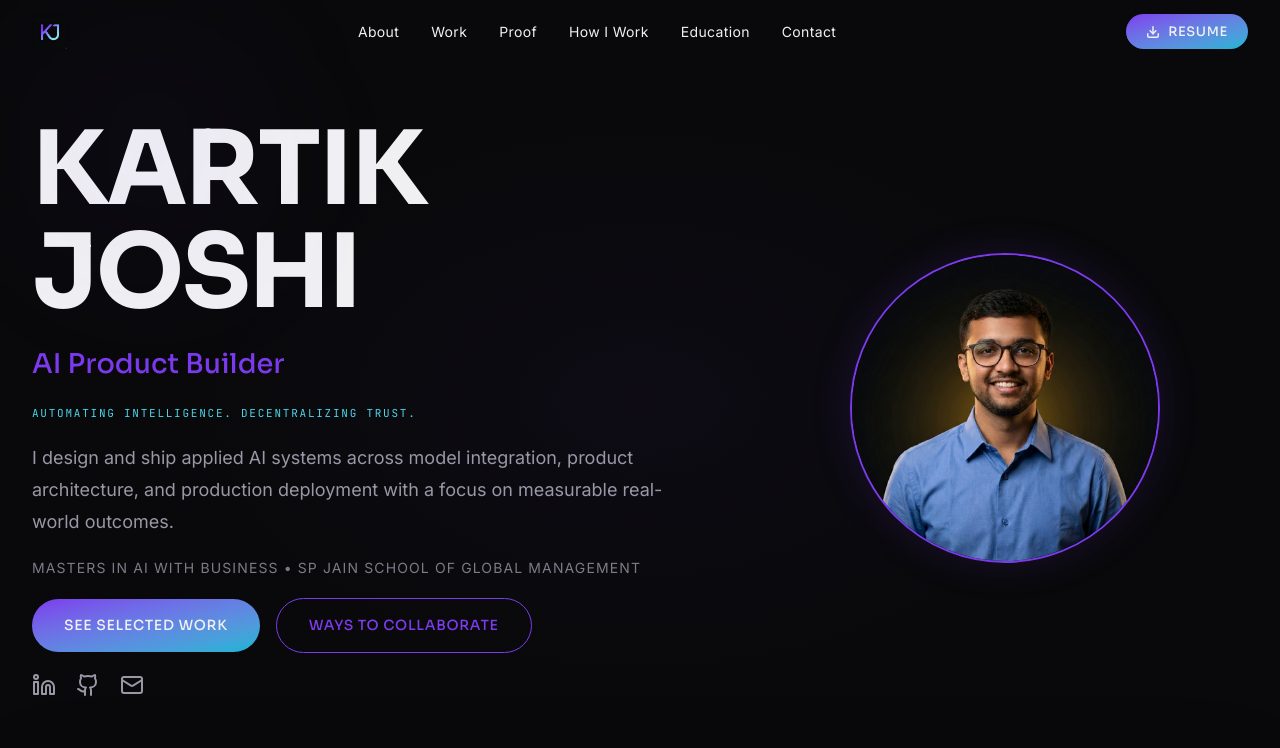
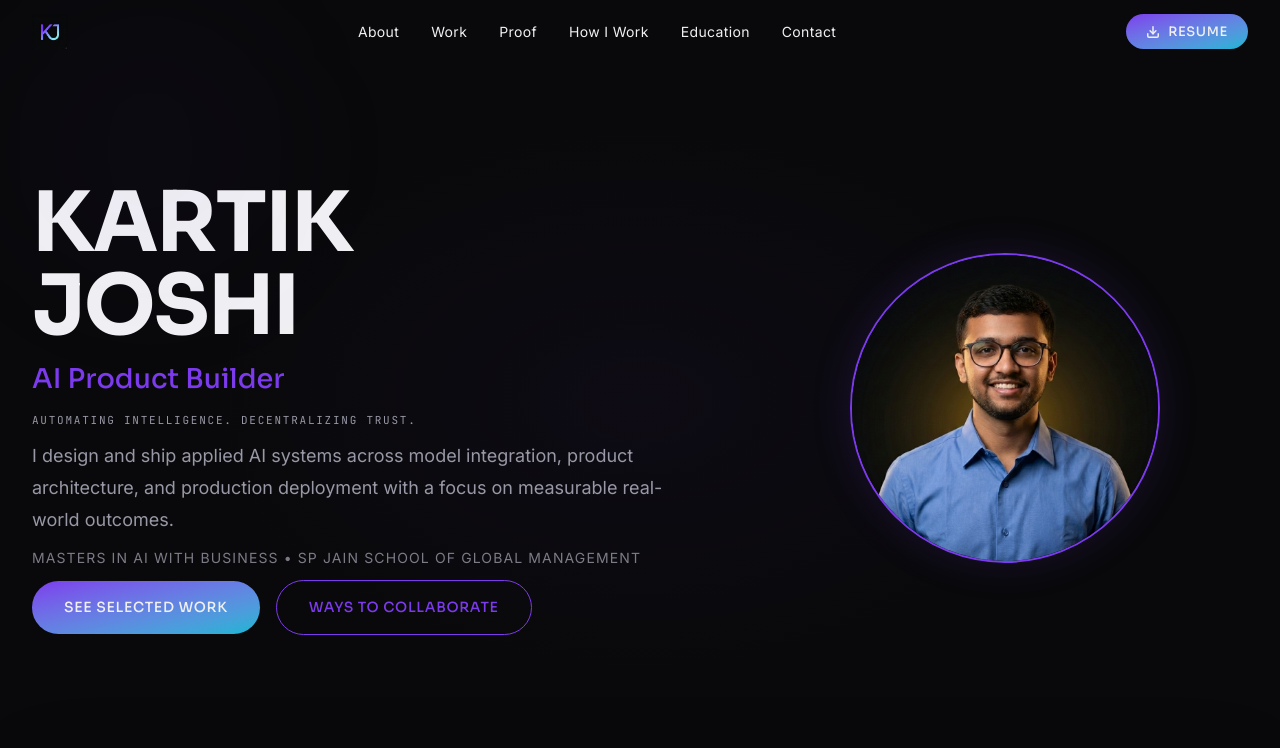
Before and after one commit to KartikJoshi23/portfolio-website, a Next.js app: page / in a window 1280 px wide. Shown: the top 748 px of the page. Built offline with nearby package versions, Linux system fonts and the light colour scheme.

Commit message:
fix: improve portfolio UX — readability, alignment, counters, hero layout, email update

```diff
--- a/src/components/layout/Navbar.tsx
+++ b/src/components/layout/Navbar.tsx
@@ -113,7 +113,6 @@ export default function Navbar() {
                             height={36}
                             priority
                             className="h-9 w-auto transition-[filter] duration-300 ease-in-out hover:drop-shadow-[0_0_12px_rgba(124,58,237,0.4)]"
-                            style={{ mixBlendMode: 'screen' }}
                         />
                     </button>
 
--- a/src/components/sections/Hero.tsx
+++ b/src/components/sections/Hero.tsx
@@ -6,7 +6,7 @@
 
 import { motion } from 'framer-motion'
 import Image from 'next/image'
-import { Linkedin, Github, Mail, ChevronDown } from 'lucide-react'
+import { ChevronDown } from 'lucide-react'
 import MagneticButton from '@/components/ui/MagneticButton'
 import VioletGlow from '@/components/ui/VioletGlow'
 import { EASE_OUT, PERSONAL } from '@/lib/constants'
@@ -25,11 +25,6 @@ const heroContent = {
     subtitle: `${PERSONAL.degree} • ${PERSONAL.institution}`,
     ctaPrimary: { text: 'See Selected Work', target: '#work' },
     ctaSecondary: { text: 'Ways to Collaborate', target: '#opportunities' },
-    socials: [
-        { platform: 'LinkedIn', url: PERSONAL.linkedin, Icon: Linkedin },
-        { platform: 'GitHub', url: PERSONAL.github, Icon: Github },
-        { platform: 'Email', url: `mailto:${PERSONAL.email}`, Icon: Mail },
-    ],
 }
 
 const stagger = (delay: number) => ({
@@ -48,7 +43,7 @@ export default function Hero({ animateEntrance }: HeroProps) {
     return (
         <section
             id="hero"
-            className="relative min-h-screen flex items-center overflow-hidden pt-28 pb-20 lg:pt-24"
+            className="relative min-h-screen flex items-center overflow-hidden pt-24 pb-16 lg:pt-20"
             style={{
                 background:
                     'radial-gradient(ellipse 50% 50% at 50% 50%, rgba(124, 58, 237, 0.04) 0%, transparent 70%), #09090B',
@@ -79,16 +74,16 @@ export default function Hero({ animateEntrance }: HeroProps) {
                                     priority
                                     className="object-cover"
                                     style={{
-                                        objectPosition: 'center top',
-                                        transform: 'scale(1.08)',
-                                        transformOrigin: 'center top',
+                                        objectPosition: 'center 15%',
+                                        transform: 'scale(1.15)',
+                                        transformOrigin: 'center 15%',
                                     }}
                                 />
                             </div>
                         </motion.div>
                     )}
 
-                    <div className="lg:w-[60%] text-center lg:text-left space-y-5">
+                    <div className="lg:w-[60%] text-center lg:text-left space-y-3">
 
                         {animateEntrance && (
                             <motion.h1
@@ -96,7 +91,7 @@ export default function Hero({ animateEntrance }: HeroProps) {
                                 animate="visible"
                                 className="font-sora font-bold text-cool-white uppercase"
                                 style={{
-                                    fontSize: 'clamp(2.5rem, 8vw, 7rem)',
+                                    fontSize: 'clamp(2.2rem, 6.5vw, 5.5rem)',
                                     letterSpacing: '-0.02em',
                                     lineHeight: 1,
                                 }}
@@ -145,7 +140,7 @@ export default function Hero({ animateEntrance }: HeroProps) {
                         {animateEntrance && (
                             <motion.p
                                 {...stagger(0.48)}
-                                className="font-mono text-[11px] uppercase tracking-[0.16em] text-cyan-300/90"
+                                className="font-mono text-[11px] uppercase tracking-[0.16em] text-silver"
                             >
                                 {heroContent.tagline}
                             </motion.p>
@@ -191,25 +186,7 @@ export default function Hero({ animateEntrance }: HeroProps) {
                             </motion.div>
                         )}
 
-                        {animateEntrance && (
-                            <motion.div
-                                {...stagger(0.8)}
-                                className="flex items-center gap-5 lg:justify-start justify-center"
-                            >
-                                {heroContent.socials.map((social) => (
-                                    <a
-                                        key={social.platform}
-                                        href={social.url}
-                                        target={social.platform !== 'Email' ? '_blank' : undefined}
-                                        rel={social.platform !== 'Email' ? 'noopener noreferrer' : undefined}
-                                        aria-label={social.platform}
-                                        className="text-silver hover:text-violet transition-colors duration-200"
-                                    >
-                                        <social.Icon size={24} />
-                                    </a>
-                                ))}
-                            </motion.div>
-                        )}
+
                     </div>
 
                     {animateEntrance && (
@@ -235,9 +212,9 @@ export default function Hero({ animateEntrance }: HeroProps) {
                                     priority
                                     className="object-cover"
                                     style={{
-                                        objectPosition: 'center top',
-                                        transform: 'scale(1.08)',
-                                        transformOrigin: 'center top',
+                                        objectPosition: 'center 15%',
+                                        transform: 'scale(1.15)',
+                                        transformOrigin: 'center 15%',
                                     }}
                                 />
                             </div>
--- a/src/components/sections/Opportunities.tsx
+++ b/src/components/sections/Opportunities.tsx
@@ -51,7 +51,7 @@ export default function Opportunities() {
                     {opportunityCards.map((card, index) => (
                         <ScrollReveal key={card.number} delay={index * 0.08}>
                             <div className="h-full rounded-2xl border border-white/8 bg-white/4 p-6 md:p-7 backdrop-blur-sm transition-all duration-300 hover:border-violet/25 hover:bg-white/6">
-                                <span className="font-mono text-[11px] uppercase tracking-[0.18em] text-cyan-300/90">
+                                <span className="font-mono text-[11px] uppercase tracking-[0.18em] text-violet">
                                     {card.eyebrow}
                                 </span>
                                 <h3 className="mt-4 font-sora text-xl text-cool-white leading-snug">
--- a/src/components/sections/Preloader.tsx
+++ b/src/components/sections/Preloader.tsx
@@ -22,11 +22,10 @@ const greetings = [
     { text: 'Hola', lang: 'es' },
     { text: 'Bonjour', lang: 'fr' },
     { text: '\u3053\u3093\u306B\u3061\u306F', lang: 'ja' },
-    { text: 'Olá', lang: 'pt' },
     { text: "Hello, I'm Kartik.", lang: 'final' },
 ]
 
-const timings = [350, 350, 350, 350, 350, 350, 350, 350, 500]
+const timings = [350, 350, 350, 350, 350, 350, 350, 500]
 
 export default function Preloader({ onComplete }: PreloaderProps) {
     const [currentIndex, setCurrentIndex] = useState(0)
--- a/src/components/sections/WhatSetsApart.tsx
+++ b/src/components/sections/WhatSetsApart.tsx
@@ -50,7 +50,7 @@ export default function WhatSetsApart() {
                         </div>
                     </ScrollReveal>
 
-                    <div className="grid grid-cols-1 gap-4 content-start">
+                    <div className="grid grid-cols-1 gap-4 content-stretch">
                         {valueCards.map((card, i) => (
                             <ValueCard key={card.number} card={card} index={i} />
                         ))}
--- a/src/components/ui/AnimatedCounter.tsx
+++ b/src/components/ui/AnimatedCounter.tsx
@@ -1,12 +1,11 @@
 /* ==========================================================
  * ANIMATEDCOUNTER.TSX
- * Single animated number that counts up when scrolled into view
- * Uses existing useCounter + useInView hooks
+ * Static counter with fade-in animation on scroll into view
+ * Shows final value immediately — no count-up that can get stuck at 0
  * ========================================================== */
 "use client"
 
-import { useCounter } from '@/hooks/useCounter'
-import { useInView } from '@/hooks/useInView'
+import { motion } from 'framer-motion'
 
 interface AnimatedCounterProps {
     prefix?: string
@@ -16,18 +15,21 @@ interface AnimatedCounterProps {
     duration?: number
 }
 
-export default function AnimatedCounter({ prefix = '', end, suffix = '', label, duration = 2000 }: AnimatedCounterProps) {
-    const { ref, isInView } = useInView<HTMLDivElement>({ threshold: 0.5 })
-    const count = useCounter({ end, duration, enabled: isInView })
-
+export default function AnimatedCounter({ prefix = '', end, suffix = '', label }: AnimatedCounterProps) {
     return (
-        <div ref={ref} className="text-center">
+        <motion.div
+            initial={{ opacity: 0, y: 20 }}
+            whileInView={{ opacity: 1, y: 0 }}
+            transition={{ duration: 0.6, ease: [0.22, 1, 0.36, 1] }}
+            viewport={{ once: true, margin: '-50px' }}
+            className="text-center"
+        >
             <span className="font-sora font-bold text-4xl md:text-5xl text-cool-white">
-                {prefix}{count}{suffix}
+                {prefix}{end}{suffix}
             </span>
             <p className="mt-2 font-inter text-sm text-silver uppercase tracking-wider">
                 {label}
             </p>
-        </div>
+        </motion.div>
     )
 }
--- a/src/lib/constants.ts
+++ b/src/lib/constants.ts
@@ -35,7 +35,7 @@ export const SECTION_IDS = {
 // === Personal Info (Blueprint Section 11.1) ===
 export const PERSONAL = {
     name: 'Kartik Joshi',
-    email: 'kartik.as25dxb025@spjain.org',
+    email: 'kartujoshi2002@gmail.com',
     phone: '+971 56 558 2009',
     phoneHref: 'tel:+971565582009',
     location: 'Dubai, UAE',
```
